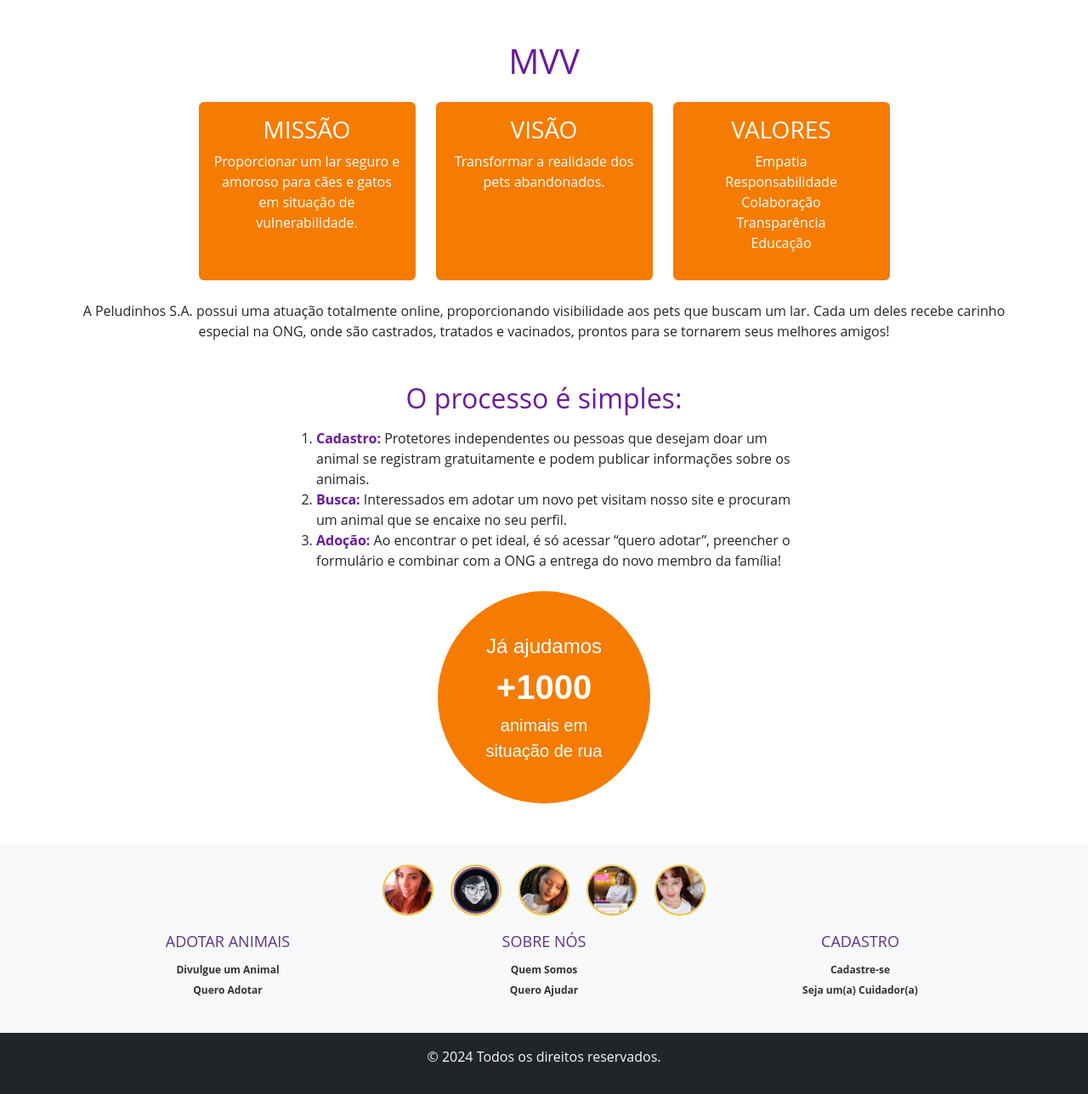
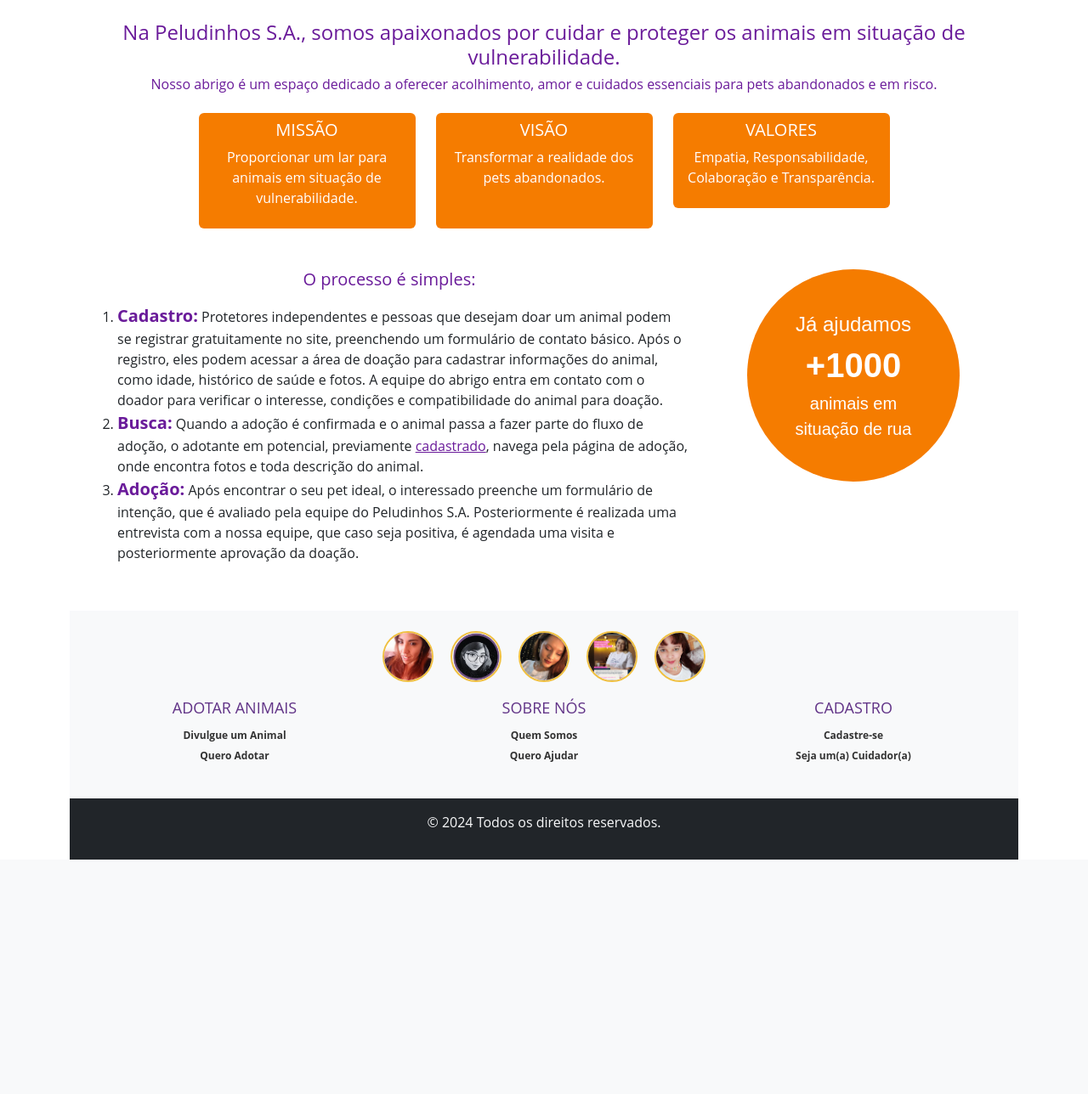
Before and after one commit to liviaboscolo/ProjetoFinal_SquadSarahGilbert, a Django app: page /sobre-nos in a window 1280 px wide. Shown: the part 80-1368 px from the top of the page at 85% size. After the commit the page ends 1092 px from the top, so only its background shows below. Run offline with Django 4.2, Linux system fonts and the light colour scheme.

Commit message:
Alteração sobre_nos.html e sobre_nos.css

```diff
--- a/projeto_abrigo_animal/animais/templates/sobre_nos.html
+++ b/projeto_abrigo_animal/animais/templates/sobre_nos.html
@@ -6,42 +6,51 @@
 {% endblock %}
 
 {% block content %}
-<div class="container text-center my-5">
-    <h1 class="text-primary">MVV</h1>
+<div class="container text-center my-3">
+    <h1 class="text-primary fs-4">Na Peludinhos S.A., somos apaixonados por cuidar e proteger os animais em situação de vulnerabilidade.</h1>
+    <h2 class="text-primary fs-6">Nosso abrigo é um espaço dedicado a oferecer acolhimento, amor e cuidados essenciais para pets abandonados e em risco.</h2>
 
     <div class="row justify-content-center my-4">
         <div class="col-md-3">
-            <div class="p-3 bg-warning text-white rounded h-100">
-                <h3>MISSÃO</h3>
-                <p>Proporcionar um lar seguro e amoroso para cães e gatos em situação de vulnerabilidade.</p>
+            <div class="p-2 bg-warning text-white rounded h-95">
+                <h5>MISSÃO</h5>
+                <p>Proporcionar um lar para animais em situação de vulnerabilidade.</p>
             </div>
         </div>
         <div class="col-md-3">
-            <div class="p-3 bg-warning text-white rounded h-100">
-                <h3>VISÃO</h3>
+            <div class="p-2 bg-warning text-white rounded h-100">
+                <h5>VISÃO</h5>
                 <p>Transformar a realidade dos pets abandonados.</p>
             </div>
         </div>
         <div class="col-md-3">
-            <div class="p-3 bg-warning text-white rounded h-100">
-                <h3>VALORES</h3>
-                <p>Empatia <br> Responsabilidade <br> Colaboração <br> Transparência <br> Educação</p>
+            <div class="p-2 bg-warning text-white rounded h-95">
+                <h5>VALORES</h5>
+                <p>Empatia, Responsabilidade, Colaboração e Transparência. <br>
             </div>
         </div>
     </div>
 
-    <p>A Peludinhos S.A. possui uma atuação totalmente online, proporcionando visibilidade aos pets que buscam um lar. Cada um deles recebe carinho especial na ONG, onde são castrados, tratados e vacinados, prontos para se tornarem seus melhores amigos!</p>
-
-    <h2 class="text-primary mt-5">O processo é simples:</h2>
-    <div class="text-left my-3">
-        <ol class="text-start mx-auto" style="max-width: 600px;">
-            <li><span class="text-primary">Cadastro:</span> Protetores independentes ou pessoas que desejam doar um animal se registram gratuitamente e podem publicar informações sobre os animais.</li>
-            <li><span class="text-primary">Busca:</span> Interessados em adotar um novo pet visitam nosso site e procuram um animal que se encaixe no seu perfil.</li>
-            <li><span class="text-primary">Adoção:</span> Ao encontrar o pet ideal, é só acessar “quero adotar”, preencher o formulário e combinar com a ONG a entrega do novo membro da família!</li>
+<div class="container text-center my-3">
+    <div class="row align-items-start">
+        <div class="col-md-8 text-left">
+            <h2 class="text-primary mt-4">O processo é simples:</h2>
+            <div class="text-start my-3">
+                <ol class="text-start mx-auto" style="max-width: 800px;">
+                    <li>
+                        <span class="text-primary">Cadastro:</span> Protetores independentes e pessoas que desejam doar um animal podem se registrar gratuitamente no site, preenchendo um formulário de contato básico. Após o registro, eles podem acessar a área de doação para cadastrar informações do animal, como idade, histórico de saúde e fotos. A equipe do abrigo entra em contato com o doador para verificar o interesse, condições e compatibilidade do animal para doação.
+                    </li>
+                    <li>
+                        <span class="text-primary">Busca:</span> Quando a adoção é confirmada e o animal passa a fazer parte do fluxo de adoção, o adotante em potencial, previamente <a href="{% url 'cadastro_pessoa' %}" class="text-primary fs-6">cadastrado</a>, navega pela página de adoção, onde encontra fotos e toda descrição do animal.
+                    </li>
+                    <li>
+                        <span class="text-primary">Adoção:</span> Após encontrar o seu pet ideal, o interessado preenche um formulário de intenção, que é avaliado pela equipe do Peludinhos S.A. Posteriormente é realizada uma entrevista com a nossa equipe, que caso seja positiva, é agendada uma visita e posteriormente aprovação da doação.
+                    </li>
                 </ol>
             </div>
-
-    <div class="circle-container my-4">
+        </div>
+        <div class="col-md-4">
+            <div class="circle-container my-4 d-flex justify-content-center"> <!-- Centraliza o círculo -->
                 <div class="rounded-circle bg-warning text-white p-5">
                     <div class="fs-4">Já ajudamos</div>
                     <div class="fs-1 fw-bold">+1000</div>
@@ -49,4 +58,7 @@
                 </div>
             </div>
         </div>
+    </div>
+</div>
+
 {% endblock %}
--- a/projeto_abrigo_animal/static/css/home.css
+++ b/projeto_abrigo_animal/static/css/home.css
@@ -105,8 +105,13 @@
 
 .banner {
     width: 100%;
+<<<<<<< Updated upstream
     height: 200px; /* Altura do banner */
     background-image: url('./../images/banner.png');
+=======
+    height: 200px; /* Defina a altura que desejar */
+    background-image: url('./../images/banner2.png');
+>>>>>>> Stashed changes
     background-size: cover;
     background-position: center;
     border-radius: 10px; /* Bordas arredondadas */
--- a/projeto_abrigo_animal/static/css/sobre_nos.css
+++ b/projeto_abrigo_animal/static/css/sobre_nos.css
@@ -1,6 +1,8 @@
 .text-primary {
     color: #6A1B9A !important;
+    font-size: 20px;
 }
+
 
 .bg-warning {
     background-color: #F57C00 !important;
@@ -15,7 +17,7 @@
     align-items: center;
     margin: 0 auto;
     font-family: Arial, sans-serif;
-    font-size: 16px;
+    font-size: 15px;
 }
 
 ol li span {
@@ -36,6 +38,7 @@ columns-container {
 .column-content {
     display: flex;
     flex-direction: column;
+    align-items: center;
     justify-content: center;
     height: 100%;
 }
```
Also changed, not shown: projeto_abrigo_animal/static/images/banner.jpg (deleted), projeto_abrigo_animal/static/images/banner.png (deleted). Lines whose indentation alone changed are shown as unchanged.
